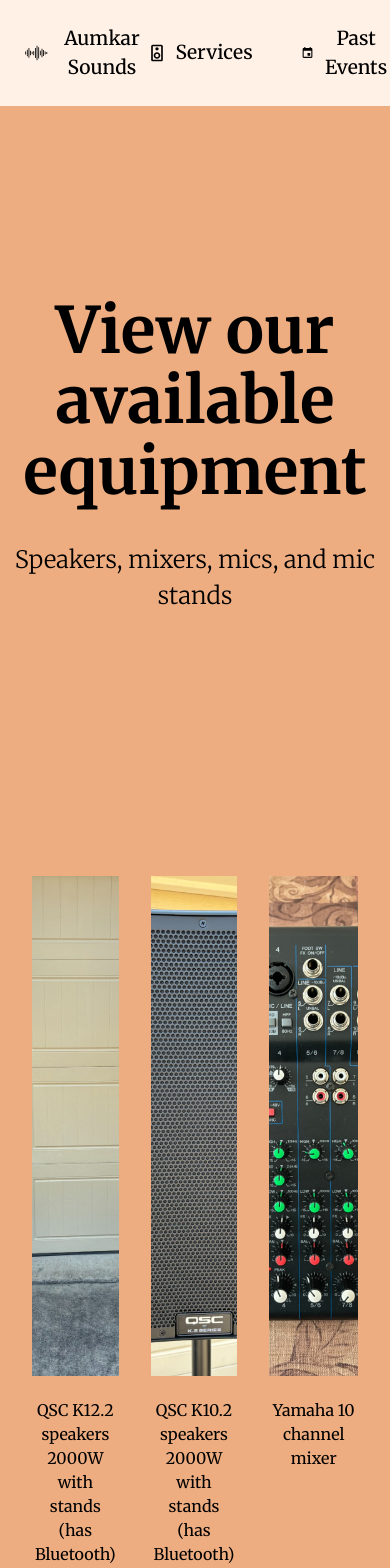
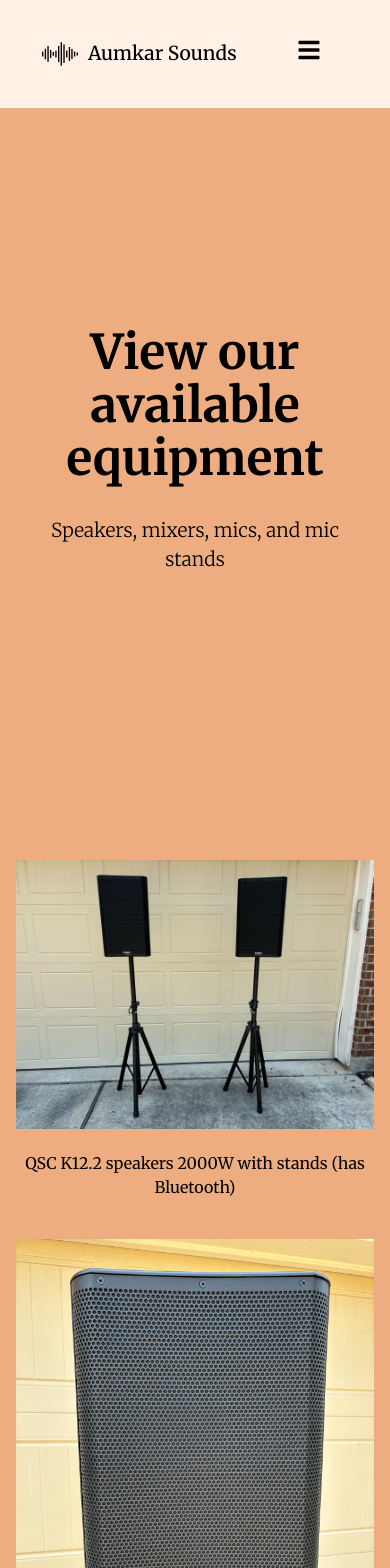
Before and after one commit to acupofchai/aumkar-sounds-website, a React (Vite) app: page /services in a window 390 px wide. Shown: the top 1568 px of the page. Built offline with nearby package versions, Linux system fonts and the light colour scheme; a web font is replaced by a local one.

Commit message:
added mobile configuration

```diff
--- a/src/App.css
+++ b/src/App.css
@@ -92,38 +92,6 @@
   justify-content: center;
 }
 
-.serving-flex {
-  display: flex;
-  align-items: center;
-  gap: 3rem;
-  justify-content: center;
-}
-
-.servinghouston {
-  padding: 4rem 2rem;
-  background-color: #fff1e6;
-  color: #000000;
-  width: 100%;
-  margin: 0;
-  gap: 3rem;
-  align-items: center;
-  margin-bottom: 8rem;
-}
-
-.servinghouston h2 {
-  font-size: 2.5rem;
-  margin-bottom: 2rem;
-  text-align: center;
-}
-
-.servinghouston p {
-  display: flex;
-  max-width: 800px;
-  margin: 0 auto;
-  font-size: 1.2rem;
-  line-height: 1.6;
-}
-
 
 @keyframes logo-spin {
   from {
@@ -147,3 +115,63 @@
 .read-the-docs {
   color: #888;
 }
+
+@media (max-width: 768px) {
+  .hero h1 {
+    font-size: 3rem;
+    margin-bottom: 1rem;
+  }
+  .hero h2 {
+    font-size: 1.5rem;
+    font-weight: 300;
+    max-width: 100%;
+    display: flex;
+    flex-direction: column;
+    text-align: left;
+  }
+  .hero {
+  min-height: 90vh;
+  display: flex;
+  flex-direction: column;
+  justify-content: flex-start;
+  align-items: flex-start;
+  text-align: center;
+  background-size:cover;
+  background-position: 3% center;
+  background-image: url('/music.png');
+  position: relative;
+  padding: 9rem 4rem;
+  margin-bottom: 10rem;
+}
+  .about {
+  padding: 4rem 2rem;
+  background-color: #fff1e6;
+  color: #000000;
+  width: 100%;
+  margin: 0;
+  gap: 3rem;
+  align-items: center;
+  margin-bottom: 8rem;
+}
+
+.about h2 {
+  font-size: 2rem;
+  margin-bottom: 2rem;
+  text-align: center;
+}
+
+.about p {
+  display: flex;
+  max-width: 800px;
+  margin: 0 auto;
+  font-size: 1rem;
+  line-height: 1.6;
+}
+
+.about-flex {
+  display: flex;
+  align-items: center;
+  gap: 3rem;
+  justify-content: center;
+}
+}
--- a/src/App.jsx
+++ b/src/App.jsx
@@ -61,19 +61,6 @@
         </div>
         </div>
       </section>
-
-      <section className="servinghouston">
-        <h2>Serving Greater Houston</h2>
-        <div className="serving-flex">
-        {/* <img src="/sound waves.jpg" alt="About Aumkar Sounds" className="about-image" /> */}
-        <div className="serving-content">
-          <p>Aumkar sounds is based in the Sugar Land area and will deliver and setup equipment across Houston.
-            Some serviced areas include Sugar Land, Pearland, Katy, Texas City, Downtown Houston, Stafford,
-            Missouri City, and more.
-          </p>
-        </div>
-        </div>
-      </section>
       <Footer></Footer>
     </div>
   );
--- a/src/Contact.css
+++ b/src/Contact.css
@@ -54,3 +54,26 @@
   background-color: #e0dcdc;
   border-color: #000;
 }
+
+@media (max-width: 768px) {
+  .header {
+  min-height: 100vh;
+  display: flex;
+  flex-direction: column;
+  justify-content: center;
+  align-items: center;
+  text-align: center;
+  background-size: cover;
+  background-position: center;
+}
+.header h1 {
+  font-size: 8rem;
+  margin-bottom: 1rem;
+}
+.header h2 {
+  font-size: 1.2rem;
+  font-weight: 300;
+  width: 80%;
+}
+
+}
--- a/src/Navbar.css
+++ b/src/Navbar.css
@@ -43,3 +43,48 @@
 .navbar a:hover {
   color: #555555;
 }
+
+
+.hamburger {
+  display: none;
+  background: none;
+  border: none;
+  font-size: 1.5rem;
+  color: black;
+  cursor: pointer;
+  z-index: 1001;
+}
+
+/* Mobile */
+@media (max-width: 768px) {
+  .hamburger {
+    display: block;
+  }
+
+  .navbar-links {
+    position: fixed;
+    top: 70px;
+    right: -100%;
+    width: 100%;
+    height: calc(100vh - 70px);
+    background-color: #fff1e6;
+    flex-direction: column;
+    align-items: center;
+    justify-content: flex-start;
+    padding-top: 2rem;
+    gap: 2rem;
+    transition: right 0.3s ease;
+  }
+
+  .navbar-links.active {
+    right: 0;
+  }
+
+  .navbar-links a {
+    font-size: 1.2rem;
+    width: 80%;
+    text-align: center;
+    padding: 1rem;
+    border-bottom: 1px solid rgba(255, 255, 255, 0.1);
+  }
+}
--- a/src/Navbar.jsx
+++ b/src/Navbar.jsx
@@ -1,17 +1,29 @@
 import { Link } from 'react-router-dom';
 import './Navbar.css';
+import { useState } from 'react';
 import {GiSoundWaves} from "react-icons/gi";
 import { MdEvent, MdEmail, MdOutlineSpeaker  } from "react-icons/md";
+import { FaBars, FaTimes } from 'react-icons/fa';
+import { IoMdHome } from 'react-icons/io';
 
 
 function Navbar() {
+  const [isOpen, setIsOpen] = useState(false);
+
+  const toggleMenu = () => {
+    setIsOpen(!isOpen);
+  };
+
   return (
     <nav className="navbar">
       <Link to="/" className="navbar-logo"><GiSoundWaves size={40}/>Aumkar Sounds</Link>
-      <div className="navbar-links">
-        <Link to="/services"><MdOutlineSpeaker size={20}/>Services</Link>
-        <Link to="/past-events"><MdEvent size={20}/>Past Events</Link>
-        <Link to="/contact"><MdEmail size={20}/>Contact</Link>
+      <button className="hamburger" onClick={toggleMenu}>
+        {isOpen ? <FaTimes /> : <FaBars />}
+      </button>
+      <div className={`navbar-links ${isOpen ? 'active' : ''}`}>
+        <Link to="/services" onClick={toggleMenu}><MdOutlineSpeaker size={20}/>Services</Link>
+        <Link to="/past-events" onClick={toggleMenu}><MdEvent size={20}/>Past Events</Link>
+        <Link to="/contact" onClick={toggleMenu}><MdEmail size={20}/>Contact</Link>
       </div>
     </nav>
   );
--- a/src/PastEvents.css
+++ b/src/PastEvents.css
@@ -21,3 +21,10 @@
   font-size: 4rem;
   margin-bottom: 1rem;
 }
+
+@media (max-width: 768px) {
+  .header h1 {
+    font-size: 3rem;
+    margin-bottom: 1rem;
+  }
+}
--- a/src/Services.css
+++ b/src/Services.css
@@ -36,3 +36,23 @@
   transform: translateY(-10px);
   box-shadow: 0 8px 16px rgba(0, 0, 0, 0.2);
 }
+
+@media (max-width: 768px) {
+  .header h1 {
+    font-size: 3rem;
+    margin-bottom: 1rem;
+  }
+
+  .gallery-grid {
+    display: grid;
+    grid-template-columns: 1fr;
+    padding: 1rem;
+    gap: 1.5rem;
+  }
+
+.gallery-item img {
+  object-fit: cover;
+  height:auto;
+  width:100%;
+}
+}
```
